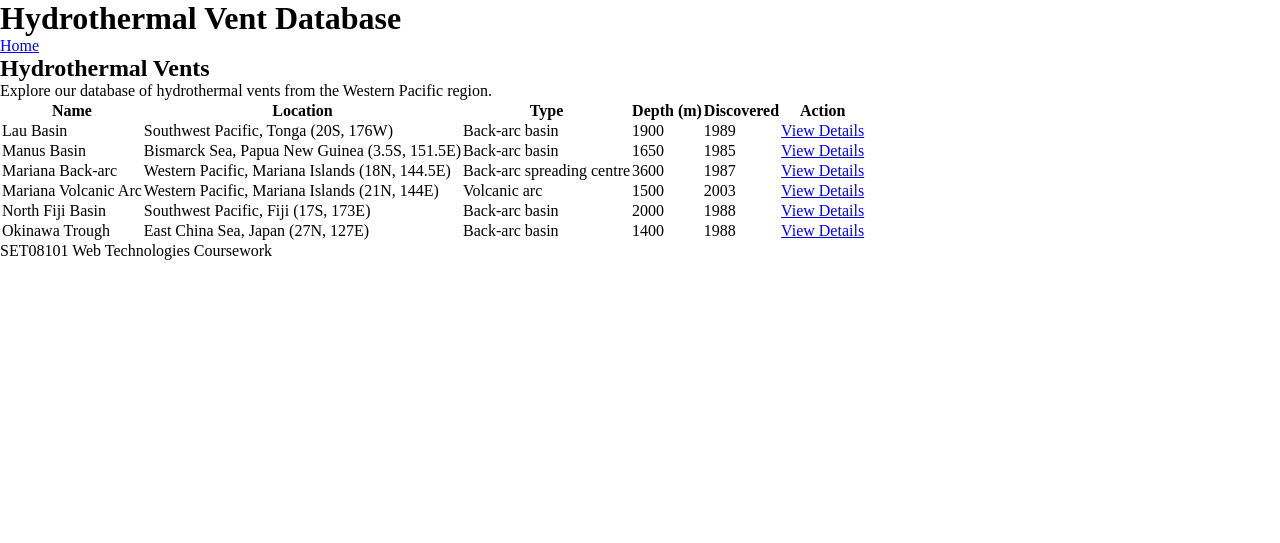
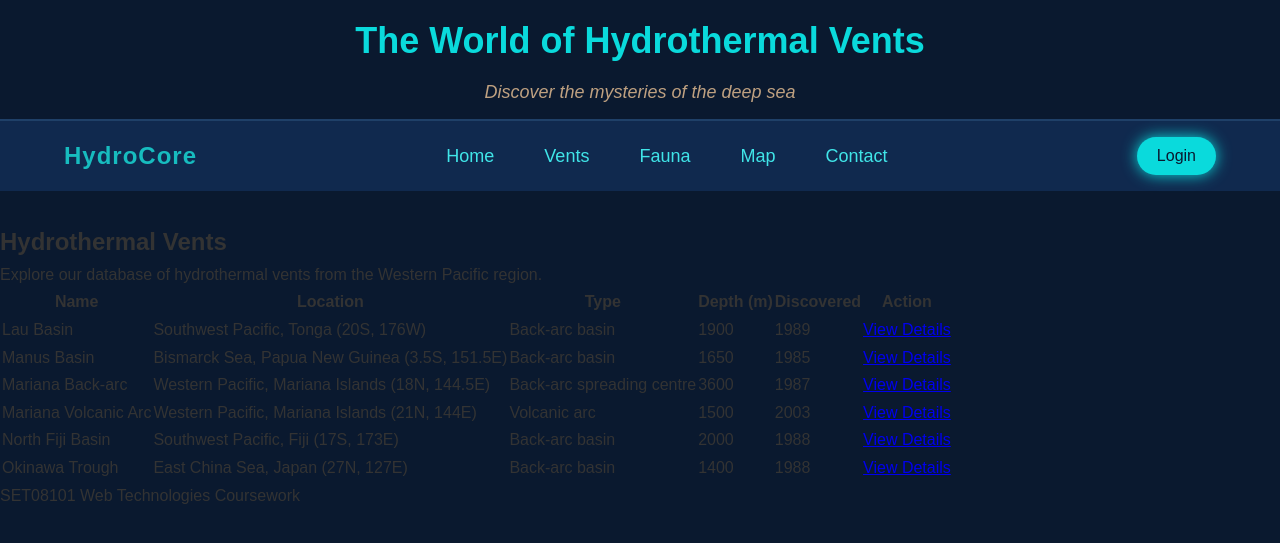
Before and after one commit to EshalImran27/HydroThermal_Vents, a PHP site: page /starter/index.php in a window 1280 px wide. Shown: the top 543 px of the page. Run offline with PHP 8.4, Linux system fonts and the light colour scheme; data comes from the database, SQL or seed files in the repository.

Commit message:
connection to database and initial frontend design on header

```diff
--- /dev/null
+++ b/css/reset.css
@@ -0,0 +1,6 @@
+
+*, *::before, *::after {
+    box-sizing: border-box;
+    margin: 50px;
+    padding: 50px;
+}
--- /dev/null
+++ b/css/style.css
@@ -0,0 +1,86 @@
+*{
+    margin:0;
+    padding: 0;
+    box-sizing: border-box;
+}
+body{
+    font-family: Arial, sans-serif;
+    line-height: 1.6;
+    background-color: #0A192F;
+    color: #333;
+}
+
+#page-title {
+    color: #0ADADC;
+    font: bold 36px 'Arial', sans-serif;
+    text-align: center;
+    margin: 20px auto;
+}
+#page-subtitle {
+    color: #BFA181;
+    font: italic 18px 'Arial', sans-serif;
+    text-align: center;
+    margin-bottom: 1rem;
+}
+.main-nav {
+    width:100%;
+    display: flex;
+    align-items: center;
+    justify-content: space-between;
+    background-color: #10294e;
+    padding: 1rem 5%;
+    backdrop-filter: blur(30px);
+    margin-bottom: 2rem;
+}
+.logo{
+    color: #17bcbf;
+    font-size: 24px;
+    font-weight: bold;
+    letter-spacing: 1px;
+}
+.nav-links {
+    list-style: none;
+    display: flex;
+    gap: 20px;
+}
+.main-nav li a {
+    position: relative;
+    color: #40e5e8;
+    text-decoration: none;
+    margin: 0 15px;
+    font-size: 18px;
+    font-weight: 500;
+    transition: 0.5s;
+}
+.main-nav li a:hover {
+    color: #0ca7d2;
+    text-shadow: 0 0 7px #0ca7d2;
+}
+.login-nav {
+    background-color: #0ADADC;
+    color: #0A192F;
+    padding: 5px 10px;
+    border-radius: 5px;
+}
+.login-nav:hover {
+    background-color: #0A192F;
+    color: #0ADADC;
+}
+.login-btn {
+    background-color: #0ADADC;
+    color: #0A192F;
+    padding: 10px 20px;
+    border: none;
+    border-radius: 30px;
+    font-weight: 500;
+    font-size: 1rem;
+    cursor: pointer;
+    box-shadow: 0 0 15px #0ADADC;
+    border: none;
+    transition: 0.3s;
+}
+.login-btn:hover {
+    background-color: #0A192F;
+    color: #0ADADC;
+    box-shadow: 0 0 25px #0ADADC;
+}
--- /dev/null
+++ b/includes/header.php
@@ -0,0 +1,28 @@
+<!DOCTYPE html>
+<html lang="en">
+<head>
+    <meta charset="UTF-8">
+    <meta name="viewport" content="width=device-width, initial-scale=1.0">
+    <title><?php echo isset($pageTitle) ? e($pageTitle) . ' - ' : ''; ?>Hydrothermal Vent Database</title>
+    <!-- <link rel="stylesheet" href="css/reset.css"> -->
+    <link rel="stylesheet" href="/css/style.css">
+    <!-- Students: Add your CSS stylesheet link here -->
+</head>
+<body>
+    <header>
+        <h1 id="page-title">The World of Hydrothermal Vents</h1>
+        <h4 id="page-subtitle">Discover the mysteries of the deep sea</h4>
+        <hr color="#1F4068" size="3">
+        <nav class="main-nav">
+            <div class="logo">HydroCore</div>
+            <ul class="nav-links">
+                <li><a href="index.php">Home</a></li>
+                <li><a href="vent.php">Vents</a></li>
+                <li><a href="fauna.php">Fauna</a></li>
+                <li><a href="map.php">Map</a></li>
+                <li><a href="contact.php">Contact</a></li>
+            </ul>
+            <button class="login-btn">Login</button>
+        </nav>
+    </header>
+    <main>
--- a/starter/index.php
+++ b/index.php
@@ -5,7 +5,6 @@
  *
  * SET08101 Web Technologies Coursework Starter Code
  */
-
 require_once 'includes/db.php';
 
 $pageTitle = 'All Vents';
--- /dev/null
+++ b/phpinfo.php
@@ -0,0 +1 @@
+<?php phpinfo();
--- a/starter/css/reset.css
+++ /dev/null
@@ -1,10 +0,0 @@
-/**
- * Minimal CSS Reset
- * Students: Create your own stylesheet for visual styling
- */
-
-*, *::before, *::after {
-    box-sizing: border-box;
-    margin: 0;
-    padding: 0;
-}
--- a/starter/includes/header.php
+++ /dev/null
@@ -1,18 +0,0 @@
-<!DOCTYPE html>
-<html lang="en">
-<head>
-    <meta charset="UTF-8">
-    <meta name="viewport" content="width=device-width, initial-scale=1.0">
-    <title><?php echo isset($pageTitle) ? e($pageTitle) . ' - ' : ''; ?>Hydrothermal Vent Database</title>
-    <link rel="stylesheet" href="css/reset.css">
-    <!-- Students: Add your CSS stylesheet link here -->
-</head>
-<body>
-    <header>
-        <h1>Hydrothermal Vent Database</h1>
-        <nav>
-            <a href="index.php">Home</a>
-            <!-- Students: Add more navigation links here -->
-        </nav>
-    </header>
-    <main>
```
Also changed, not shown: contact.php (added), database/vent_fauna.sql (renamed from starter/database/vent_fauna.sql), images/placeholder.svg (renamed from starter/images/placeholder.svg), includes/config.php (renamed from starter/includes/config.php), includes/db.php (renamed from starter/includes/db.php), includes/footer.php (renamed from starter/includes/footer.php), login.php (added), map.php (added), vent.php (renamed from starter/vent.php), 1 other file.
